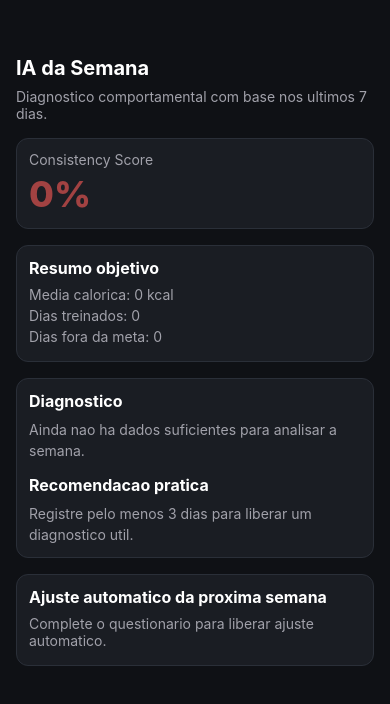
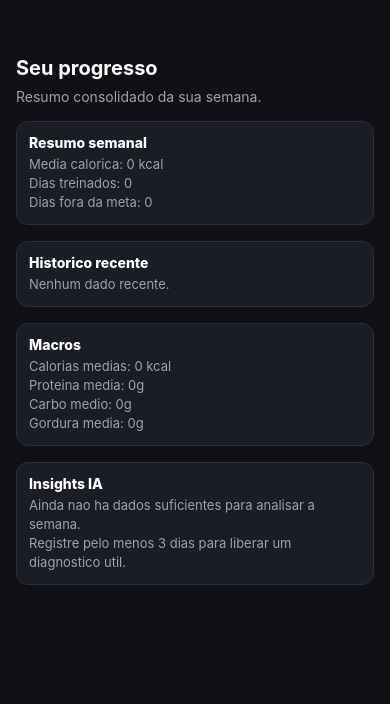
Before and after one commit to thegamerbr411-hub/Evolucao_full_v2_private, a React Native app: screen /IAWeekly in a window 390 px wide. Shown: the top 704 px of the page. Built offline with nearby package versions, Linux system fonts and the light colour scheme.

Commit message:
refactor(insights): consolidate multiple analysis screens into unified InsightsScreen

```diff
--- a/src/navigation/RootNavigator.js
+++ b/src/navigation/RootNavigator.js
@@ -12,6 +12,7 @@ import FreeWorkoutScreen from '../screens/FreeWorkoutScreen';
 import WeeklyMacroScreen from '../screens/WeeklyMacroScreen';
 import AutoCoachScreen from '../screens/AutoCoachScreen';
 import PaywallScreen from '../screens/PaywallScreen';
+import InsightsScreen from '../screens/InsightsScreen';
 import MainTabs from './MainTabs';
 
 const Stack = createNativeStackNavigator();
@@ -32,11 +33,12 @@ export default function RootNavigator(){
       <Stack.Screen name="MainTabs" component={MainTabs}/>
       <Stack.Screen name="Scanner" component={NutritionScanner}/>
       <Stack.Screen name="AnaliseDia" component={DayAnalysisScreen}/>
-      <Stack.Screen name="Historico" component={HistoryScreen}/>
-      <Stack.Screen name="IAWeekly" component={WeeklyInsightScreen}/>
+      <Stack.Screen name="Insights" component={InsightsScreen}/>
+      <Stack.Screen name="Historico" component={InsightsScreen}/>
+      <Stack.Screen name="IAWeekly" component={InsightsScreen}/>
       <Stack.Screen name="TreinoHoje" component={WorkoutScreen}/>
       <Stack.Screen name="TreinoLivre" component={FreeWorkoutScreen}/>
-      <Stack.Screen name="MacroSemanal" component={WeeklyMacroScreen}/>
+      <Stack.Screen name="MacroSemanal" component={InsightsScreen}/>
       <Stack.Screen name="AutoCoach" component={AutoCoachScreen}/>
       <Stack.Screen name="Paywall" component={PaywallScreen}/>
     </Stack.Navigator>
--- a/src/screens/HomeScreen.js
+++ b/src/screens/HomeScreen.js
@@ -87,7 +87,7 @@ export default function HomeScreen({ navigation }) {
         <Text style={styles.cardSub}>📈 {monthlyWorkoutDays} dias treinados no mes</Text>
       </AppCard>
 
-      <SecondaryButton title="Ver detalhes" onPress={() => navigation.navigate('Historico')} />
+      <SecondaryButton title="Ver detalhes" onPress={() => navigation.navigate('Insights')} />
     </ScrollView>
   );
 }
--- /dev/null
+++ b/src/screens/InsightsScreen.js
@@ -0,0 +1,80 @@
+import React, { useMemo } from 'react';
+import { ScrollView, StyleSheet, Text, View } from 'react-native';
+import { useApp } from '../context/AppContext';
+import { AppCard, ScreenHeader } from '../components/ui';
+import { colors, spacing } from '../theme';
+
+export default function InsightsScreen() {
+  const { getWeeklySummary, getWeeklyInsight, getWeeklyMacroSummary, getRecentHistory } = useApp();
+
+  const weekly = useMemo(() => getWeeklySummary(), [getWeeklySummary]);
+  const insight = useMemo(() => getWeeklyInsight(), [getWeeklyInsight]);
+  const macros = useMemo(() => getWeeklyMacroSummary(), [getWeeklyMacroSummary]);
+  const history = useMemo(() => getRecentHistory(), [getRecentHistory]);
+
+  return (
+    <ScrollView contentContainerStyle={styles.container}>
+      <ScreenHeader title="Seu progresso" subtitle="Resumo consolidado da sua semana." />
+
+      <AppCard>
+        <Text style={styles.title}>Resumo semanal</Text>
+        <Text style={styles.line}>Media calorica: {weekly.averageCalories || 0} kcal</Text>
+        <Text style={styles.line}>Dias treinados: {weekly.trainedDays || 0}</Text>
+        <Text style={styles.line}>Dias fora da meta: {weekly.outOfTargetDays || 0}</Text>
+      </AppCard>
+
+      <AppCard>
+        <Text style={styles.title}>Historico recente</Text>
+        {history.length ? history.slice(0, 5).map((item) => (
+          <View key={item.date} style={styles.row}>
+            <Text style={styles.lineStrong}>{item.date}</Text>
+            <Text style={styles.line}>{item.calories || 0} kcal | P {item.protein || 0}g</Text>
+          </View>
+        )) : <Text style={styles.line}>Nenhum dado recente.</Text>}
+      </AppCard>
+
+      <AppCard>
+        <Text style={styles.title}>Macros</Text>
+        <Text style={styles.line}>Calorias medias: {macros.avgCalories || 0} kcal</Text>
+        <Text style={styles.line}>Proteina media: {macros.avgProtein || 0}g</Text>
+        <Text style={styles.line}>Carbo medio: {macros.avgCarbs || 0}g</Text>
+        <Text style={styles.line}>Gordura media: {macros.avgFats || 0}g</Text>
+      </AppCard>
+
+      <AppCard>
+        <Text style={styles.title}>Insights IA</Text>
+        <Text style={styles.line}>{insight.diagnosis}</Text>
+        <Text style={styles.line}>{insight.recommendation}</Text>
+      </AppCard>
+    </ScrollView>
+  );
+}
+
+const styles = StyleSheet.create({
+  container: {
+    flexGrow: 1,
+    backgroundColor: colors.background,
+    paddingTop: 56,
+    paddingHorizontal: spacing.lg,
+    paddingBottom: spacing.xl,
+  },
+  title: {
+    color: colors.textPrimary,
+    fontSize: 14,
+    fontWeight: '800',
+    marginBottom: spacing.xs,
+  },
+  lineStrong: {
+    color: colors.textPrimary,
+    fontSize: 13,
+    fontWeight: '700',
+  },
+  line: {
+    color: colors.textSecondary,
+    fontSize: 13,
+    lineHeight: 19,
+  },
+  row: {
+    marginBottom: spacing.sm,
+  },
+});
```
